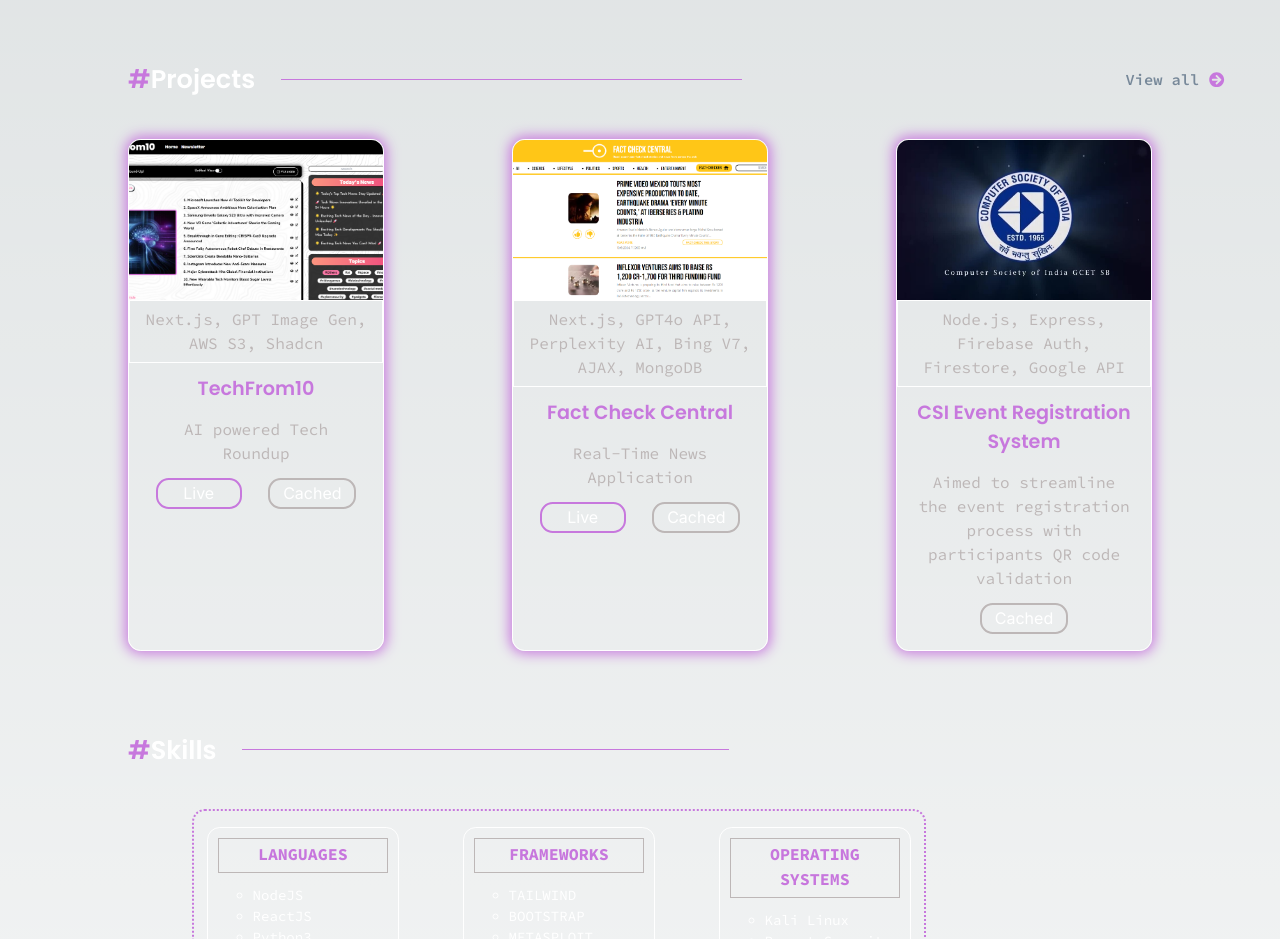
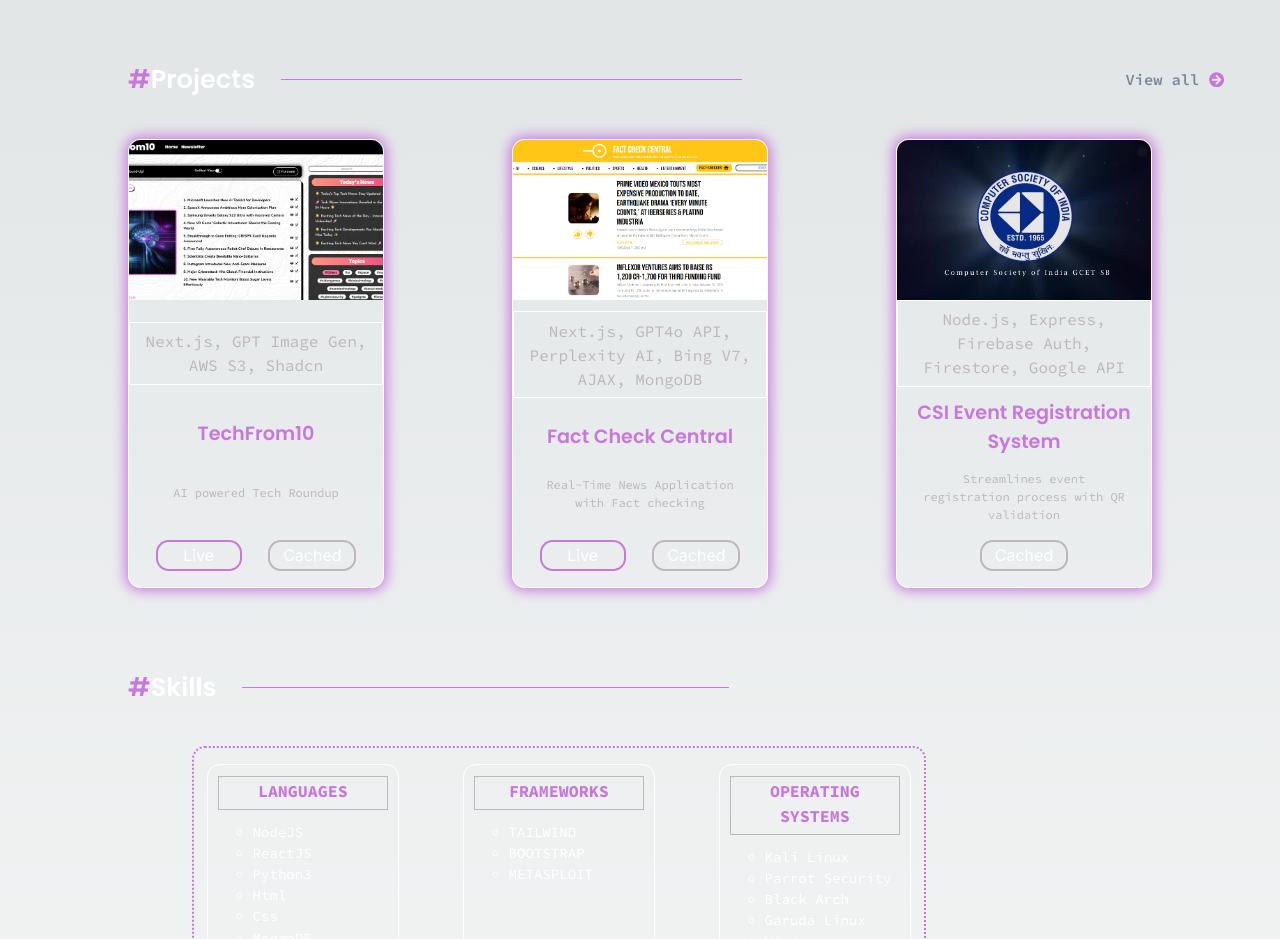
Before and after one commit to shadowctrl/portfolio-shadowctrl, a Next.js app: page / in a window 1280 px wide. Shown: the part 780-1719 px from the top of the page. Built offline with nearby package versions, Linux system fonts and the light colour scheme; a web font is replaced by a local one.

Commit message:
works update

```diff
--- a/src/app/works/projects.js
+++ b/src/app/works/projects.js
@@ -11,7 +11,7 @@ const projects = [
     image: "/assets/fcc.png",
     languages: "Next.js, GPT4o API, Perplexity AI, Bing V7, AJAX, MongoDB ",
     title: "Fact Check Central",
-    description: "Real-Time News Application",
+    description: "Real-Time News Application with Fact checking",
     live: "https://factcheckcentral.org",
     cached: "https://github.com/shadowctrl/FactCheckCentral",
   },
@@ -19,8 +19,7 @@ const projects = [
     image: "/assets/csi-conv.png",
     languages: "Node.js, Express, Firebase Auth, Firestore, Google API",
     title: "CSI Event Registration System",
-    description:
-      "Aimed to streamline the event registration process with participants QR code validation",
+    description: "Streamlines event registration process with QR validation",
     cached: "https://github.com/An-On-Y-mous/CSI-convention-2k24",
   },
   {
@@ -28,7 +27,7 @@ const projects = [
     languages: "ReactJS, Html, Css",
     title: "Hackathon Website",
     description:
-      "full-stack web platform is designed to facilitate seamless participation and management for hackathon events.",
+      "Facilitate seamless participation and management for hackathon events",
     live: "https://hackatank.shadowctrl.me",
     cached: "https://github.com/shadowctrl/Hackatank",
   },
@@ -57,7 +56,7 @@ const projects = [
   {
     image: "/assets/portfolio.webp",
     languages: "ReactJS, Html, Css",
-    title: "Shhadowctrl",
+    title: "Shadowctrl",
     description: "Shadowctrl Website",
     live: "https://shadowctrl.me",
     cached: "https://github.com/shadowctrl/portfolio-shadowctrl",
--- a/src/app/works/works.css
+++ b/src/app/works/works.css
@@ -131,11 +131,14 @@
   border: 1px solid white;
   padding-bottom: 2vh;
   width: 20vw;
-  min-height: 50vh;
+  min-height: 40vh;
   height: auto;
   border-radius: 1vw;
   overflow: hidden;
   box-shadow: 0vw 0vh 1vw 0.2vw #c778dd;
+  display: flex;
+  flex-direction: column;
+  justify-content: space-between;
 }
 @media all and (max-width: 768px) and (max-height: 1024px) and (orientation: portrait) {
   .worksProjectContainer {
@@ -182,12 +185,13 @@
 }
 
 .worksProjectDes {
-  padding-bottom: 1vw;
+  padding-bottom: 2vh;
   padding-left: 1.5vw;
   padding-right: 1.5vw;
   font-family: var(--font-sourceCode);
   color: #bdb7b7;
   text-align: center;
+  font-size: 12px;
 }
 @media all and (max-width: 768px) and (max-height: 1024px) and (orientation: portrait) {
   .worksProjectDes {
```
